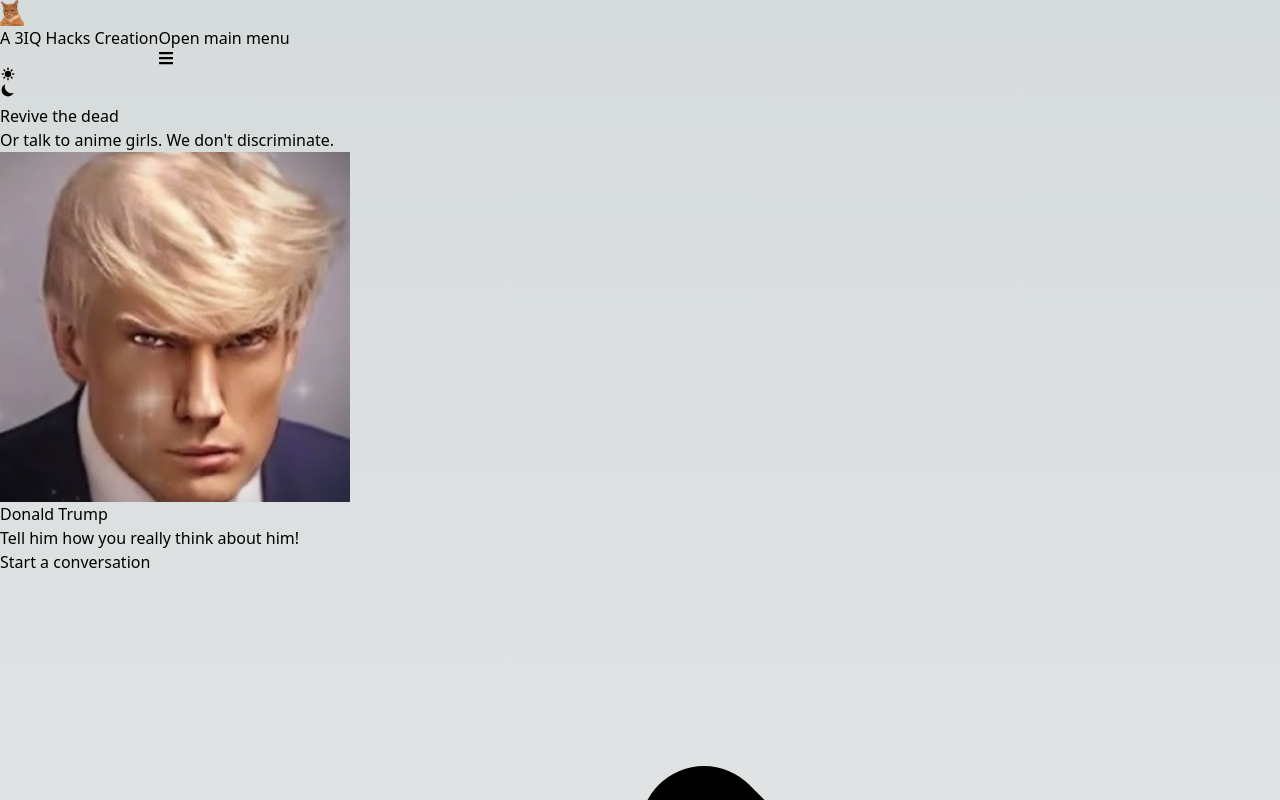
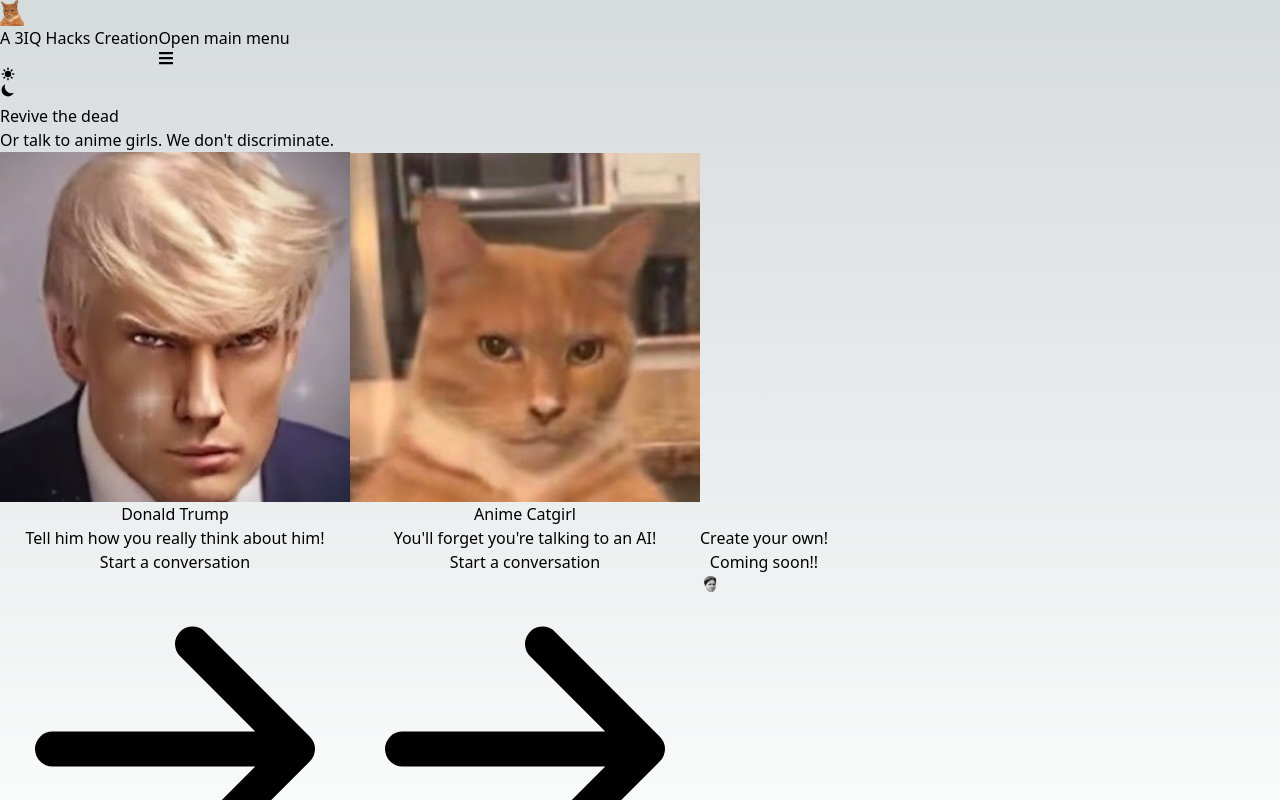
Before and after one commit to 3iq-hacks/the-conversationalist, a Next.js app: page / in a window 1280 px wide. Shown: the top 800 px of the page. Built offline with nearby package versions, Linux system fonts and the light colour scheme.

Commit message:
framer motion

```diff
--- a/app/page.tsx
+++ b/app/page.tsx
@@ -1,6 +1,28 @@
-import Image from 'next/image'
-import { Card, Button, Badge } from 'flowbite-react'
+'use client'
+
 import HomepageCard from '@/components/HomepageCard'
+import HomepageExtraCard from '@/components/HomepageExtraCard'
+import { ReactNode } from 'react';
+import { motion } from 'framer-motion';
+import { randomInt } from 'crypto';
+
+const Motionize: React.FC<{ children: ReactNode }> = ({ children }) => {
+  const min = -5;
+  const max = 5;
+
+  const randomInt = () => {
+    return Math.floor(Math.random() * (max - min + 1) + min);
+  }
+
+  return (
+    <motion.button
+      whileHover={{ scale: 1.05, rotate: randomInt() }}
+      whileTap={{ scale: 0.9 }}
+    >
+      {children}
+    </motion.button>
+  )
+};
 
 export default function Home() {
   return (
@@ -10,17 +32,15 @@ export default function Home() {
         <p className="mb-8 text-lg font-normal text-gray-500 lg:text-xl sm:px-16 lg:px-48 dark:text-gray-400">Or talk to anime girls. We don&apos;t discriminate.</p>
       </div>
       <div className='flex flex-row h-full justify-evenly'>
-        <HomepageCard imgSrc='/imgs/trump.jpg' imgAlt='trump' title='Donald Trump' description='Tell him how you really think about him!' />
-        <HomepageCard imgSrc='/imgs/cat.jpg' imgAlt='anime catgirl' title='Anime Catgirl' description="You'll forget you're talking to an AI!" />
-        <Card className="w-[350px] text-center">
-          <h5 className="text-2xl font-bold tracking-tight text-gray-900 dark:text-white">
-            Create your own!
-          </h5>
-          <span className="flex flex-row justify-center">
-            <Badge className="ml-2">Coming soon!!</Badge>
-            <Image src="/imgs/kappa.png" width={20} height={20} alt="hehe" />
-          </span>
-        </Card>
+        <Motionize>
+          <HomepageCard imgSrc='/imgs/trump.jpg' imgAlt='trump' title='Donald Trump' description='Tell him how you really think about him!' />
+        </Motionize>
+        <Motionize>
+          <HomepageCard imgSrc='/imgs/cat.jpg' imgAlt='anime catgirl' title='Anime Catgirl' description="You'll forget you're talking to an AI!" />
+        </Motionize>
+        <Motionize>
+          <HomepageExtraCard />
+        </Motionize>
       </div>
     </main>
   )
--- a/components/HomepageCard.tsx
+++ b/components/HomepageCard.tsx
@@ -1,5 +1,6 @@
+'use client'
+
 import Image from 'next/image'
-import { Card, Button, Badge } from 'flowbite-react'
 
 interface Props {
     imgSrc: string
--- /dev/null
+++ b/components/HomepageExtraCard.tsx
@@ -0,0 +1,17 @@
+import { Card, Button, Badge } from 'flowbite-react'
+import Image from 'next/image'
+
+
+export default function Component() {
+    return (
+        <Card className="w-[350px] text-center">
+            <h5 className="text-2xl font-bold tracking-tight text-gray-900 dark:text-white">
+                Create your own!
+            </h5>
+            <span className="flex flex-row justify-center">
+                <Badge className="ml-2">Coming soon!!</Badge>
+                <Image src="/imgs/kappa.png" width={20} height={20} alt="hehe" />
+            </span>
+        </Card>
+    )
+}
--- a/package.json
+++ b/package.json
@@ -10,6 +10,7 @@
   },
   "dependencies": {
     "flowbite-react": "^0.7.2",
+    "framer-motion": "^10.17.9",
     "next": "14.0.4",
     "react": "^18",
     "react-dom": "^18"
```
Also changed, not shown: 1 other file (tests, documents, lock files or other folders).
